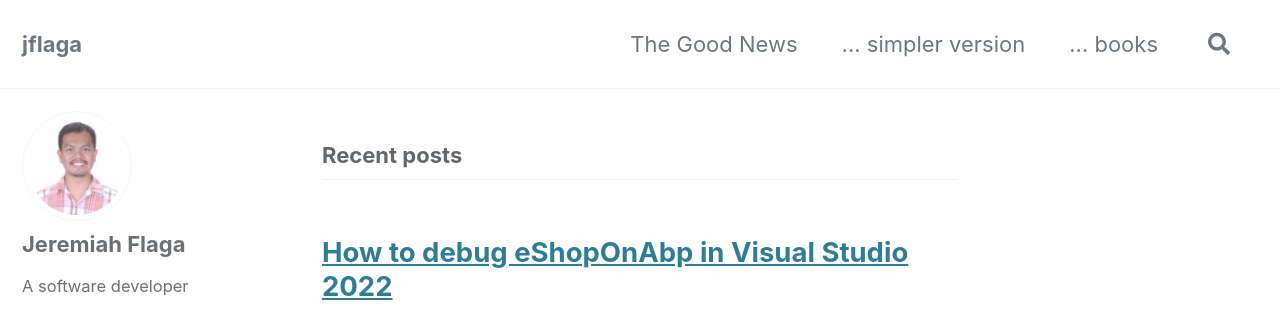
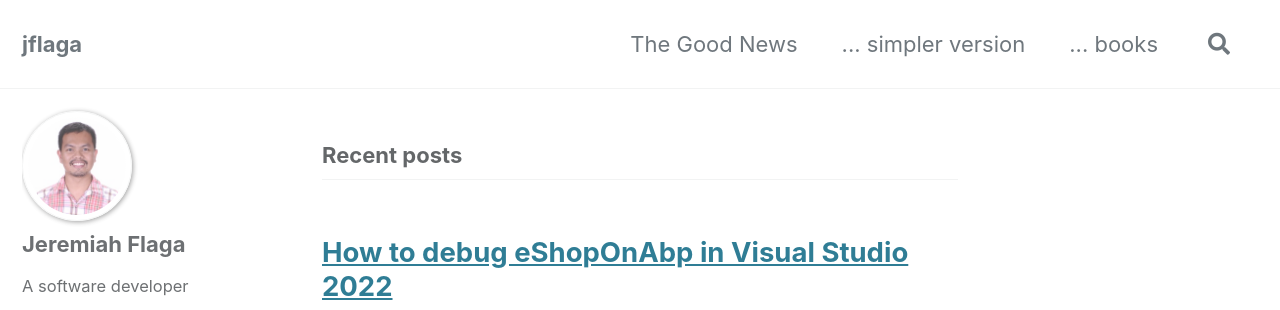
Before and after one commit to jflaga/jflaga.github.io, a Jekyll site: the page built from index.html, in a window 1280 px wide. Shown: the top 310 px of the page. Built offline with Jekyll 4.4.1, drawn with Linux system fonts in a browser that asks for light colours; cached includes are drawn as plain includes.

Commit message:
Add file for additional styles; Better style fo images and videos

```diff
--- /dev/null
+++ b/_sass/additional-styles.scss
@@ -0,0 +1,21 @@
+
+img {
+  max-width: 100%;
+  box-shadow: 1px 1px 5px rgba(0,0,0,0.5);
+}
+
+img.emoji {
+  box-shadow: none;
+  display: inline;
+  margin: 0;
+  border-radius: 0;
+}
+
+// CSS Attribute Selectors: https://www.w3schools.com/css/css_attribute_selectors.asp
+iframe[src^="https://www.youtube.com/embed/"], // ^ means "starts with"
+embed[src$=".pdf"],
+// $ means "ends with"
+div.youtube
+{
+  box-shadow: 1px 1px 5px rgba(0,0,0,0.5);
+}
--- a/assets/css/main.scss
+++ b/assets/css/main.scss
@@ -7,3 +7,5 @@ search: false
 
 @import "minimal-mistakes/skins/{{ site.minimal_mistakes_skin | default: 'default' }}"; // skin
 @import "minimal-mistakes"; // main partials
+
+@import "additional-styles";
```
